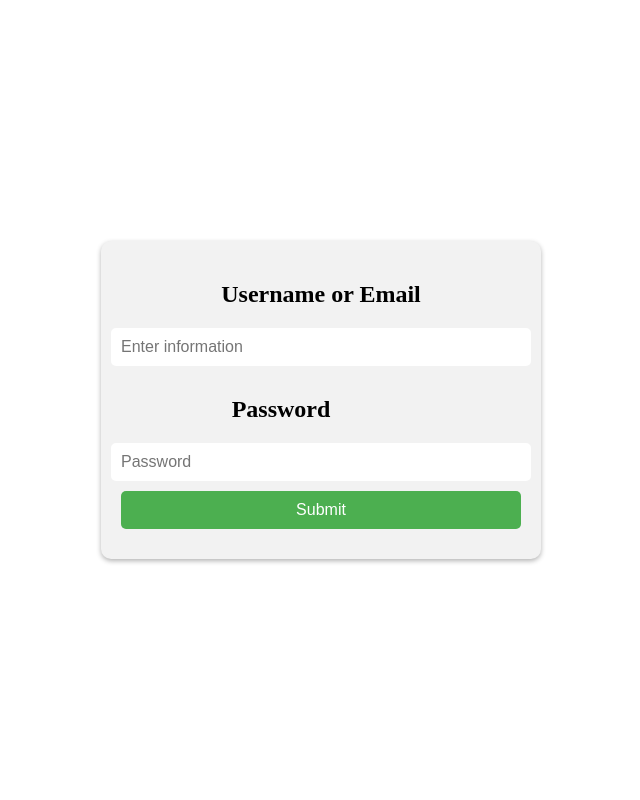
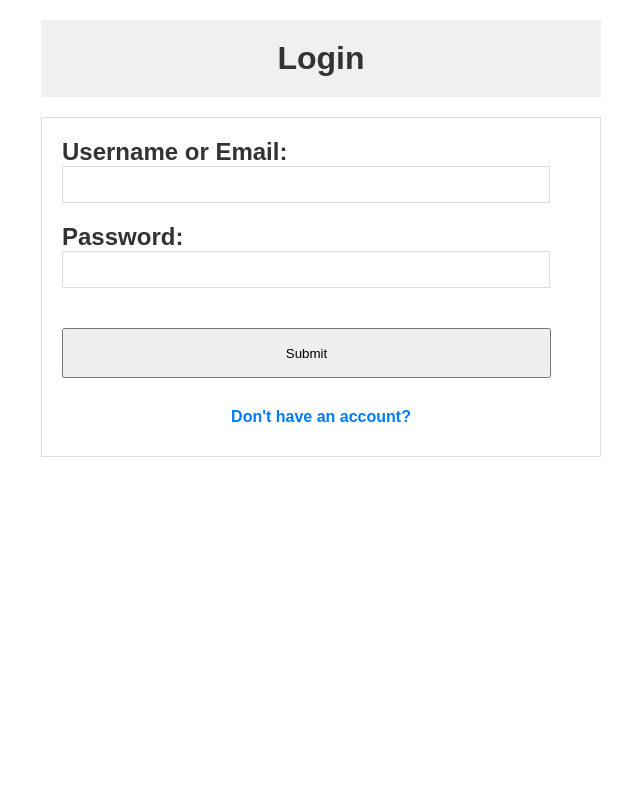
Before and after one commit to RomanMyth/Final_180, a Python web app: template templates/login.html in a window 1280 px wide. Shown: the whole page, without its empty margins (319-959 px from the left). Run offline with Jinja, Linux system fonts and the light colour scheme; the template is opened without the code that fills it, so the values that code supplies are empty.

Commit message:
jon fixes the login oage and looks swag

```diff
--- /dev/null
+++ b/css/login.css
@@ -0,0 +1,55 @@
+.Text-Box2 {
+    width: 90%;
+    border: 1px solid #ddd;
+    padding: 10px;
+    margin-bottom: 10px;
+}
+.sub{
+    margin-top: 30px;
+    margin-right: 10px;
+    width: 94.4%;
+    height: 50px;
+}
+#Outline {
+    max-width: 600px;
+    margin: 0 auto;
+    padding: 20px;
+    box-sizing: border-box;
+}
+#SignUp {
+    background-color: #f0f0f0;
+    padding: 20px;
+    text-align: center;
+    margin-bottom: 20px;
+}
+#InfoBoxes {
+    background-color: #fff;
+    padding: 20px;
+    border: 1px solid #ddd;
+}
+.Info{
+    margin-bottom: 10px;
+    font-weight: bold;
+}
+a {
+    color: #007bff;
+    text-decoration: none;
+}
+* {
+    margin: 0;
+    padding: 0;
+}
+
+body {
+    font-size: 16px;
+    color: #333;
+    font-family: Arial, sans-serif;
+}
+.Info2{
+    margin-top: 30px;
+    margin-bottom: 10px;
+    font-weight: bold;
+    align-items: center;
+    display: flex;
+    justify-content: center;
+}
--- a/templates/login.html
+++ b/templates/login.html
@@ -2,65 +2,37 @@
 <html lang="en">
 <head>
     <meta charset="UTF-8">
-    <title>Login</title>
-    <style>
-        body {
-            margin: 0;
-            padding: 0;
-            display: flex;
-            justify-content: center;
-            align-items: center;
-            height: 100vh;
-        }
-
-        form {
-            display: flex;
-            flex-direction: column;
-            align-items: center;
-            background-color: #f2f2f2;
-            padding: 20px;
-            border-radius: 10px;
-            box-shadow: 0 2px 5px rgba(0, 0, 0, 0.3);
-            width: 90%;
-            max-width: 400px;
-        }
-
-        input[type="text"],
-        input[type="password"],
-        input[type="submit"] {
-            width: 100%;
-            padding: 10px;
-            margin-bottom: 10px;
-            border-radius: 5px;
-            border: none;
-            font-size: 16px;
-        }
-
-        input[type="submit"] {
-            background-color: #4CAF50;
-            color: white;
-            cursor: pointer;
-            transition: background-color 0.2s ease-in-out;
-        }
-
-        input[type="submit"]:hover {
-            background-color: #3e8e41;
-        }
-
-        @media screen and (max-width: 480px) {
-            form {
-                padding: 10px;
-            }
-        }
-    </style>
+    <title>login</title>
+    <link href="../css/login.css" rel="stylesheet" type="text/css">
 </head>
 <body>
-    <form action="/" method="POST">
-        <h2 style="margin-left: -100;">Username or Email</h2>
-        <input type="text" name="Info" placeholder="Enter information">
-        <h2 style="margin-left: -80px;">Password</h2>
-        <input type="password" name="Password" placeholder="Password">
-        <input type="submit" value="Submit">
-    </form>
+    <div  id = 'Outline'>
+        <div id = 'SignUp'>
+            <h1>Login</h1>
+        </div>
+        <div id = 'InfoBoxes'>
+            <form action="/" method="POST">
+
+                <div id = 'Email' class = 'Info'>
+                    <h2>Username or Email:</h2>
+                    <input type = 'text' class = 'Text-Box2' name = 'Email'>
+                </div>
+
+                <div>
+                    <h2>Password:</h2>
+                    <input type = 'text' class = 'Text-Box2'>
+                </div>
+
+                <div>
+                    <input type="submit" value="Submit" class="sub">
+                </div>
+
+                <div class = 'Info2'>
+                    <a href = '../templates/Base.html'>Don't have an account?</a>
+                </div>
+            </form>
+
+        </div>
+    </div>
 </body>
 </html>
```
